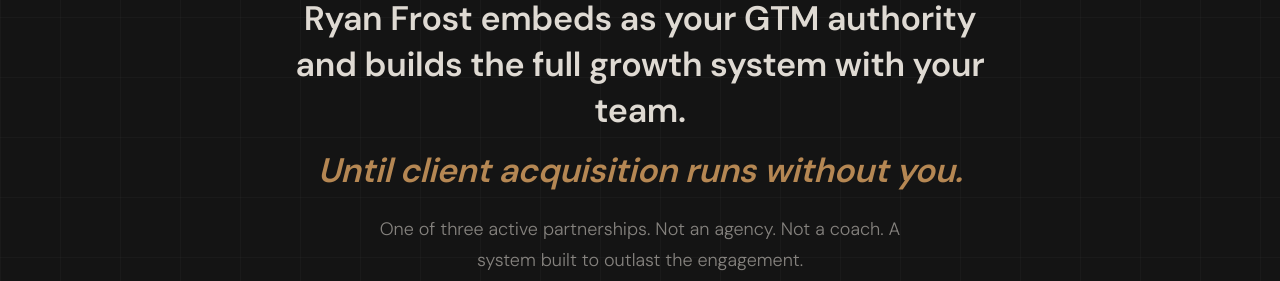
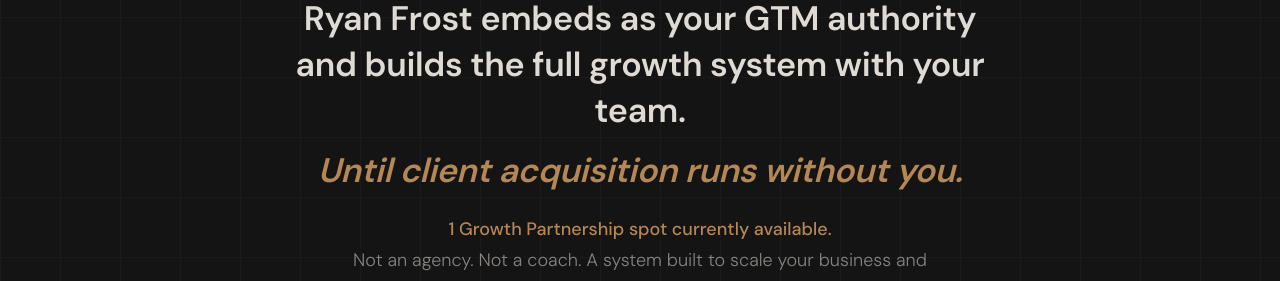
Before and after one commit to DevAbundanceAI/abundance-tribe-website, a plain HTML site: page partner.html in a window 1280 px wide. Shown: the part 513-794 px from the top of the page. Drawn offline with nearby package versions, Linux system fonts and the light colour scheme.

Commit message:
Hero sub: scarcity line + positioning on two lines
Co-Authored-By: Claude Sonnet 4.6 <noreply@anthropic.com>

```diff
--- a/partner.html
+++ b/partner.html
@@ -227,6 +227,11 @@
     margin-top: 14px;
   }
 
+  .hero-sub-urgent {
+    color: var(--gold);
+    font-weight: 500;
+  }
+
   .hero-sub {
     font-family: 'DM Sans', sans-serif;
     font-size: clamp(15px, 1.6vw, 18px);
@@ -1336,7 +1341,7 @@
     </div>
     <h1>Your Team Is in Place.<br><em>The System Isn't.</em></h1>
     <p class="hero-h2">Ryan Frost embeds as your GTM authority and builds the full growth system with your team.<br><em>Until client acquisition runs without you.</em></p>
-    <p class="hero-sub">One of three active partnerships. Not an agency. Not a coach. A system built to outlast the engagement.</p>
+    <p class="hero-sub"><span class="hero-sub-urgent">1 Growth Partnership spot currently available.</span><br>Not an agency. Not a coach. A system built to scale your business and buy back your time.</p>
     <div class="hero-actions">
       <a href="#apply" class="btn-gold">Book a Call</a>
       <a href="#problem" class="btn-ghost-light">See if this is you <span>→</span></a>
```
